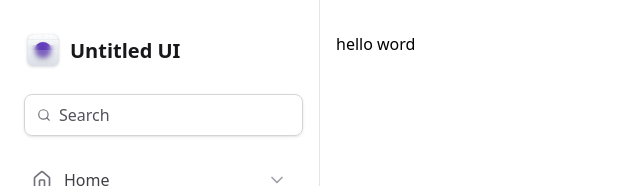
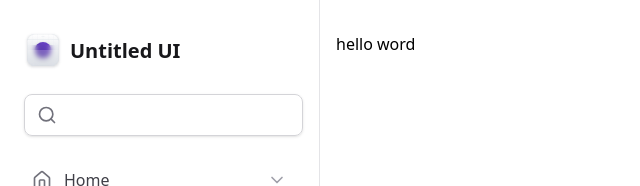
Before and after one commit to horquidia-lima/dashboard, a Next.js app: page / in a window 1280 px wide. Shown: the top 186 px of the page, without its empty margins (0-640 px from the left). Built offline with nearby package versions, Linux system fonts and the light colour scheme.

Commit message:
Pattern de Composição

```diff
--- /dev/null
+++ b/src/components/Input.tsx
@@ -0,0 +1,27 @@
+
+import { ComponentProps } from 'react'
+
+type InputPrefixProps =  ComponentProps<'div'>
+
+export function InputPrefix(props: InputPrefixProps) {
+    return (
+        <div {...props} />
+    )
+}
+
+type InputControlProps =  ComponentProps<'input'>
+
+export function InputControl(props: InputControlProps) {
+    return (
+        <input className="flex-1 border-0 bg-transparent text-zinc-900 placeholder-zinc-600" {...props}/>
+    )
+}
+
+export type InputRootProps =  ComponentProps<'div'>
+export function InputRoot(props: InputRootProps) {
+    return(
+        <div className="flex mx-1 w-full items-center gap-2 rounded-lg border border-zinc-300 px-3 py-2 shadow-sm" {...props}>
+
+        </div>
+    )
+}
--- a/src/components/Sidebar/index.tsx
+++ b/src/components/Sidebar/index.tsx
@@ -1,18 +1,22 @@
-import { Home, Search, BarChart, CheckSquare, Flag, SquareStack, Users, LifeBuoy, Cog } from "lucide-react";
+import { Home, BarChart, Search, CheckSquare, Flag, SquareStack, Users, LifeBuoy, Cog } from "lucide-react";
 import { Logo } from "./Logo";
 import { NavItem } from "./NavItem";
 import { UsedSpaceWidget } from "./UsedSpaceWidget";
 import { Profile } from "./Profile";
+import { InputControl, InputPrefix, InputRoot } from "../Input";
+
 
 export function Sidebar() {
     return (
        <aside className="border-r border-zinc-200 px-5 py-8 flex flex-col gap-6">
         <Logo/>
 
-        <div className="flex mx-1 w-full items-center gap-2 rounded-lg border border-zinc-300 px-3 py-2 shadow-sm">
-            <Search className="h-5 w-5 text-zinc-500"/>
-            <input className="flex-1 border-0 bg-transparent text-zinc-900 placeholder-zinc-600" placeholder="Search" />
-        </div>
+        <InputRoot>
+            <InputPrefix>
+                <Search className="h-5 w-5 text-zinc-500" />
+            </InputPrefix>
+            <InputControl/>
+        </InputRoot>
 
          <nav className="space-y-0.5">
             <NavItem title="Home" icon={Home} />
```
